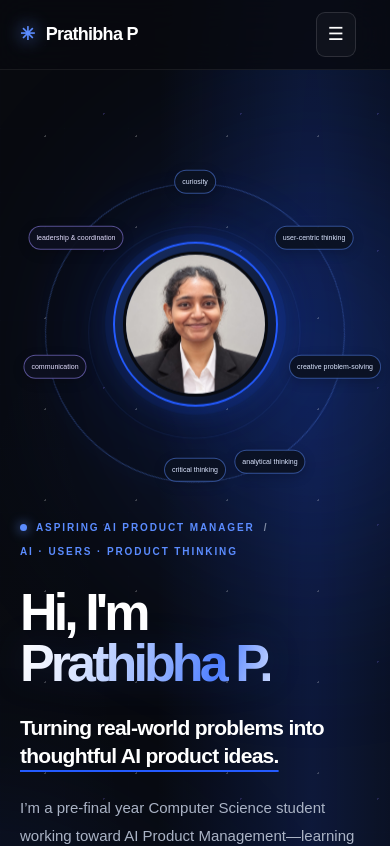
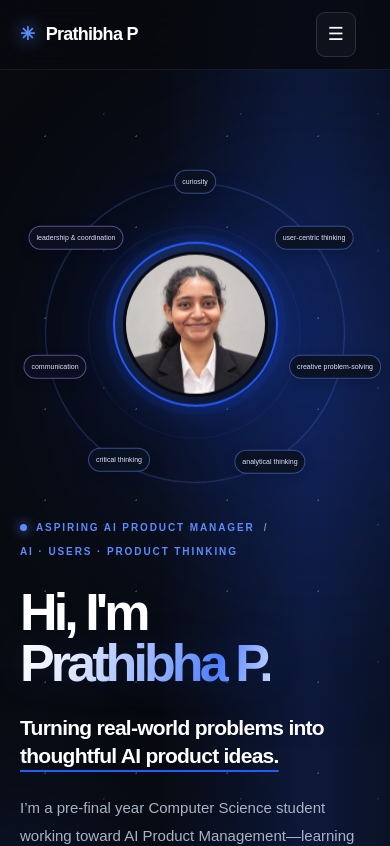
Before and after one commit to prathibha-1314/Portfolio, a Next.js app: page / in a window 390 px wide. Shown: the top 846 px of the page. Built offline with nearby package versions, Linux system fonts and the light colour scheme.

Commit message:
Move critical thinking to marked lower-left position

```diff
--- a/src/app/globals.css
+++ b/src/app/globals.css
@@ -291,8 +291,8 @@ h1 { font-size:clamp(52px,7.2vw,88px);line-height:.99;letter-spacing:-.075em;mar
 }
 
 
-/* Align critical thinking with the lower arc, with a clear gap from nearby labels */
-.single-5 { top:calc(50% + 187px);left:50%; }
+/* Place critical thinking on the lower-left arc, clear of analytical thinking */
+.single-5 { top:calc(50% + 177px);left:calc(50% - 104px); }
 @media (max-width:650px) {
-  .single-5 { top:calc(50% + 137px);left:50%; }
+  .single-5 { top:calc(50% + 127px);left:calc(50% - 76px); }
 }
```
